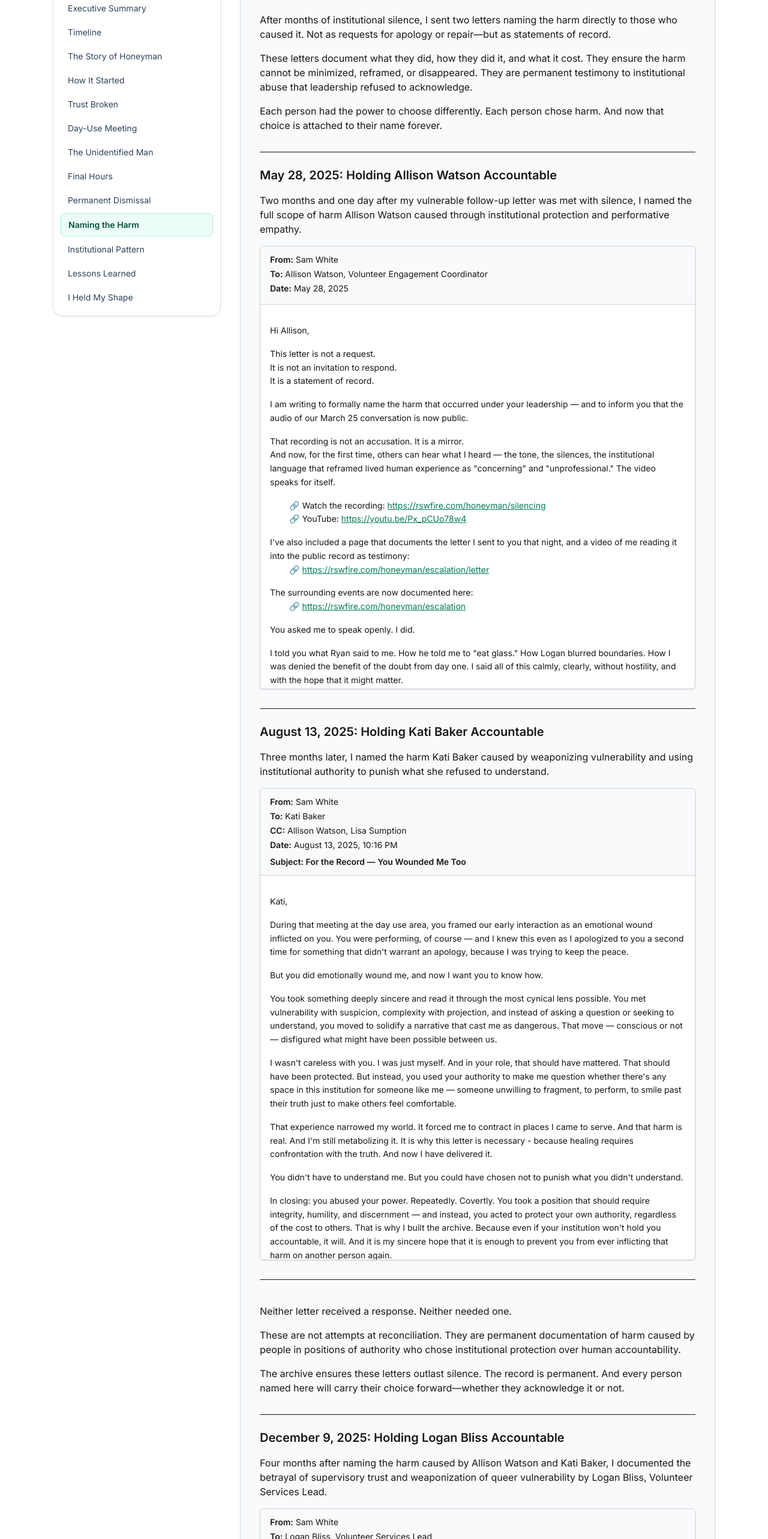
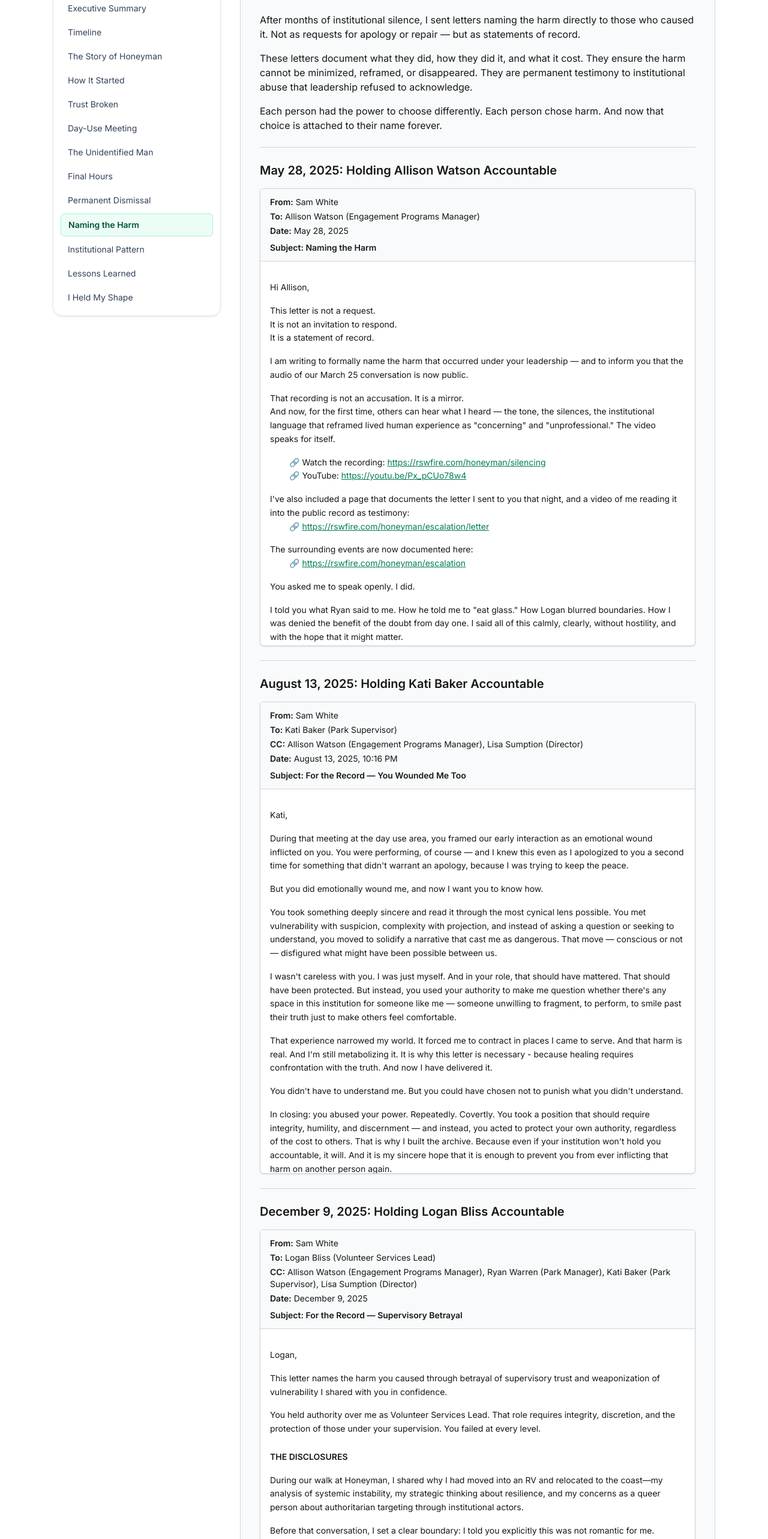
Before and after one commit to rswfire/rswfire.oprd, a Next.js app: page /naming-the-harm in a window 1280 px wide. Shown: the part 234-2800 px from the top of the page at 60% size. Built offline with nearby package versions, Linux system fonts and the light colour scheme.

Commit message:
Polishing the Archive

```diff
--- a/app/(archive)/naming-the-harm/page.tsx
+++ b/app/(archive)/naming-the-harm/page.tsx
@@ -1,5 +1,5 @@
 // app/(archive)/naming-the-harm/page.tsx
-import type { Metadata } from "next";
+import type {Metadata} from "next";
 import SectionPage from "@/components/SectionPage";
 import Email from "@/components/archive/Email";
 
@@ -12,12 +12,12 @@ export default function NamingTheHarmPage() {
     return (
         <SectionPage
             title="NAMING THE HARM"
-            subtitle="MAY-AUGUST 2025 — THE LETTERS THEY MUST RECKON WITH"
+            subtitle="THE LETTERS THEY MUST RECKON WITH"
         >
 
             <div className="mt-4">
-                After months of institutional silence, I sent two letters naming the harm directly to those
-                who caused it. Not as requests for apology or repair—but as statements of record.
+                After months of institutional silence, I sent letters naming the harm directly to those
+                who caused it. Not as requests for apology or repair &mdash; but as statements of record.
             </div>
 
             <div className="mt-4">
@@ -32,20 +32,18 @@ export default function NamingTheHarmPage() {
             </div>
 
             {/* ALLISON WATSON LETTER */}
-            <h2 className="mt-8 text-xl font-semibold border-t pt-6">
+
+            <hr className="my-6 border-t border-gray-300" />
+
+            <h2 className="text-xl font-semibold">
                 May 28, 2025: Holding Allison Watson Accountable
             </h2>
 
-            <div className="mt-4">
-                Two months and one day after my vulnerable follow-up letter was met with silence, I named
-                the full scope of harm Allison Watson caused through institutional protection and
-                performative empathy.
-            </div>
-
             <Email
                 from="Sam White"
-                to="Allison Watson, Volunteer Engagement Coordinator"
+                to="Allison Watson (Engagement Programs Manager)"
                 date="May 28, 2025"
+                subject="Naming the Harm"
             >
                 <div className="mt-4">Hi Allison,</div>
 
@@ -54,13 +52,13 @@ export default function NamingTheHarmPage() {
                 <div>It is a statement of record.</div>
 
                 <div className="mt-4">
-                    I am writing to formally name the harm that occurred under your leadership — and to
+                    I am writing to formally name the harm that occurred under your leadership &mdash; and to
                     inform you that the audio of our March 25 conversation is now public.
                 </div>
 
                 <div className="mt-4">That recording is not an accusation. It is a mirror.</div>
                 <div>
-                    And now, for the first time, others can hear what I heard — the tone, the silences, the
+                    And now, for the first time, others can hear what I heard &mdash; the tone, the silences, the
                     institutional language that reframed lived human experience as "concerning" and
                     "unprofessional." The video speaks for itself.
                 </div>
@@ -135,12 +133,12 @@ export default function NamingTheHarmPage() {
                 <div className="mt-4">You never acknowledged it.</div>
 
                 <div className="mt-4">
-        Instead, less than twenty-four hours later, you made my dismissal permanent — a decision
+                    Instead, less than twenty-four hours later, you made my dismissal permanent &mdash; a decision
                     that now lives in stark contrast to the content of our recorded call.
                 </div>
 
                 <div className="mt-4">
-        So I want to name — clearly, and for the record — the full scope of harm:
+                    So I want to name &mdash; clearly, and for the record &mdash; the full scope of harm:
                 </div>
 
                 <div className="mt-4">You dismissed serious misconduct with silence.</div>
@@ -165,12 +163,12 @@ export default function NamingTheHarmPage() {
                 <div className="mt-8">But there is more.</div>
 
                 <div className="mt-4">
-        You shielded misconduct by refusing to investigate or intervene — permitting coercive
+                    You shielded misconduct by refusing to investigate or intervene &mdash; permitting coercive
                     behavior and inappropriate power dynamics to persist under your leadership.
                 </div>
 
                 <div className="mt-4">
-        You sanctioned erasure — not only of my role, but of the narrative I offered in good
+                    You sanctioned erasure &mdash; not only of my role, but of the narrative I offered in good
                     faith.
                 </div>
 
@@ -186,7 +184,7 @@ export default function NamingTheHarmPage() {
 
                 <div className="mt-4">
                     You reinforced harmful patterns by protecting those who distorted, manipulated, and
-        coerced — ensuring they remain unaccountable.
+                    coerced &mdash; ensuring they remain unaccountable.
                 </div>
 
                 <div className="mt-4">
@@ -196,7 +194,7 @@ export default function NamingTheHarmPage() {
 
                 <div className="mt-4">And perhaps most significantly:</div>
                 <div>
-        You made yourself the endpoint — not a bridge, not a voice of integrity, but a terminus.
+                    You made yourself the endpoint &mdash; not a bridge, not a voice of integrity, but a terminus.
                     A silence.
                 </div>
 
@@ -209,7 +207,7 @@ export default function NamingTheHarmPage() {
 
                 <div className="mt-4">I'm not asking you to undo it.</div>
                 <div>
-        I'm naming that it happened — and ensuring that the record will outlast the silence
+                    I'm naming that it happened &mdash; and ensuring that the record will outlast the silence
                     that followed.
                 </div>
 
@@ -217,7 +215,7 @@ export default function NamingTheHarmPage() {
                 <div>You are part of it.</div>
                 <div>And that, too, will be permanent.</div>
 
-    <div className="mt-4">—</div>
+                <div className="mt-4">&mdash;</div>
                 <div>Sam White</div>
                 <div>
 
@@ -232,27 +230,25 @@ export default function NamingTheHarmPage() {
             </Email>
 
             {/* KATI BAKER LETTER */}
-    <h2 className="mt-8 text-xl font-semibold border-t pt-6">
+
+            <hr className="my-6 border-t border-gray-300" />
+
+            <h2 className="text-xl font-semibold">
                 August 13, 2025: Holding Kati Baker Accountable
             </h2>
 
-    <div className="mt-4">
-        Three months later, I named the harm Kati Baker caused by weaponizing vulnerability and
-        using institutional authority to punish what she refused to understand.
-    </div>
-
             <Email
                 from="Sam White"
-        to="Kati Baker"
-        cc="Allison Watson, Lisa Sumption"
+                to="Kati Baker (Park Supervisor)"
+                cc="Allison Watson (Engagement Programs Manager), Lisa Sumption (Director)"
                 date="August 13, 2025, 10:16 PM"
-        subject="For the Record — You Wounded Me Too"
+                subject="For the Record &mdash; You Wounded Me Too"
             >
                 <div className="mt-4">Kati,</div>
 
                 <div className="mt-4">
                     During that meeting at the day use area, you framed our early interaction as an emotional
-            wound inflicted on you. You were performing, of course — and I knew this even as I
+                    wound inflicted on you. You were performing, of course &mdash; and I knew this even as I
                     apologized to you a second time for something that didn't warrant an apology, because I
                     was trying to keep the peace.
                 </div>
@@ -265,14 +261,14 @@ export default function NamingTheHarmPage() {
                     You took something deeply sincere and read it through the most cynical lens possible. You
                     met vulnerability with suspicion, complexity with projection, and instead of asking a
                     question or seeking to understand, you moved to solidify a narrative that cast me as
-            dangerous. That move — conscious or not — disfigured what might have been possible
+                    dangerous. That move &mdash; conscious or not &mdash; disfigured what might have been possible
                     between us.
                 </div>
 
                 <div className="mt-4">
                     I wasn't careless with you. I was just myself. And in your role, that should have mattered.
                     That should have been protected. But instead, you used your authority to make me question
-            whether there's any space in this institution for someone like me — someone unwilling to
+                    whether there's any space in this institution for someone like me &mdash; someone unwilling to
                     fragment, to perform, to smile past their truth just to make others feel comfortable.
                 </div>
 
@@ -289,7 +285,7 @@ export default function NamingTheHarmPage() {
 
                 <div className="mt-4">
                     In closing: you abused your power. Repeatedly. Covertly. You took a position that should
-            require integrity, humility, and discernment — and instead, you acted to protect your own
+                    require integrity, humility, and discernment &mdash; and instead, you acted to protect your own
                     authority, regardless of the cost to others. That is why I built the archive. Because even
                     if your institution won't hold you accountable, it will. And it is my sincere hope that it
                     is enough to prevent you from ever inflicting that harm on another person again.
@@ -298,41 +294,20 @@ export default function NamingTheHarmPage() {
                 <div className="mt-4">Sam</div>
             </Email>
 
-    {/* CLOSING */}
-    <div className="mt-8 pt-6 border-t">
-        <div className="mt-4">
-            Neither letter received a response. Neither needed one.
-        </div>
+            {/* LOGAN BLISS LETTER */}
 
-        <div className="mt-4">
-            These are not attempts at reconciliation. They are permanent documentation of harm caused
-            by people in positions of authority who chose institutional protection over human
-            accountability.
-        </div>
+            <hr className="my-6 border-t border-gray-300" />
 
-        <div className="mt-4">
-            The archive ensures these letters outlast silence. The record is permanent. And every
-            person named here will carry their choice forward—whether they acknowledge it or not.
-        </div>
-    </div>
-
-            {/* LOGAN BLISS LETTER */}
-            <h2 className="mt-8 text-xl font-semibold border-t pt-6">
+            <h2 className="text-xl font-semibold">
                 December 9, 2025: Holding Logan Bliss Accountable
             </h2>
 
-            <div className="mt-4">
-                Four months after naming the harm caused by Allison Watson and Kati Baker, I documented
-                the betrayal of supervisory trust and weaponization of queer vulnerability by Logan Bliss,
-                Volunteer Services Lead.
-            </div>
-
             <Email
                 from="Sam White"
-                to="Logan Bliss, Volunteer Services Lead"
-                cc="Allison Watson, Ryan Warren, Kati Baker, Lisa Sumption"
+                to="Logan Bliss (Volunteer Services Lead)"
+                cc="Allison Watson (Engagement Programs Manager), Ryan Warren (Park Manager), Kati Baker (Park Supervisor), Lisa Sumption (Director)"
                 date="December 9, 2025"
-                subject="For the Record — Supervisory Betrayal"
+                subject="For the Record &mdash; Supervisory Betrayal"
             >
                 <div className="mt-4">Logan,</div>
 
@@ -350,7 +325,7 @@ export default function NamingTheHarmPage() {
 
                 <div className="mt-4">
                     During our walk at Honeyman, I shared why I had moved into an RV and relocated to the
-                    coast—my analysis of systemic instability, my strategic thinking about resilience, and my
+                    coast&mdash;my analysis of systemic instability, my strategic thinking about resilience, and my
                     concerns as a queer person about authoritarian targeting through institutional actors.
                 </div>
 
@@ -362,7 +337,7 @@ export default function NamingTheHarmPage() {
                 <div className="mt-4">
                     You took what I shared in confidence and disclosed it to management. That information was
                     then weaponized by Allison Watson to pathologize my character during dismissal
-                    proceedings—reframing reasoned analysis as "apocalyptic thinking" and using my fears about
+                    proceedings&mdash;reframing reasoned analysis as "apocalyptic thinking" and using my fears about
                     identity-based targeting as evidence of instability.
                 </div>
 
@@ -379,8 +354,8 @@ export default function NamingTheHarmPage() {
                 </div>
 
                 <div className="mt-4">
-                    What I actually said was that in authoritarian contexts, people like you—institutional
-                    actors with authority—would be the mechanism through which targeting of queer people would
+                    What I actually said was that in authoritarian contexts, people like you&mdash;institutional
+                    actors with authority&mdash;would be the mechanism through which targeting of queer people would
                     occur.
                 </div>
 
@@ -388,7 +363,7 @@ export default function NamingTheHarmPage() {
 
                 <div className="mt-4">
                     At the time, I interpreted your reaction as discomfort with the subject matter. Later, I
-                    understood: you were already doing exactly what I had described—using your institutional
+                    understood: you were already doing exactly what I had described&mdash;using your institutional
                     position to target my identity.
                 </div>
 
@@ -401,7 +376,7 @@ export default function NamingTheHarmPage() {
 
                 <div className="mt-4">
                     You elicited trust through reciprocal vulnerability. You spent 90 minutes talking about
-                    yourself—your background, your concerns, your perspectives. The following day, I
+                    yourself&mdash;your background, your concerns, your perspectives. The following day, I
                     reciprocated. That is how trust-building works.
                 </div>
 
@@ -420,8 +395,8 @@ export default function NamingTheHarmPage() {
                 </div>
 
                 <div className="mt-4">
-                    Ryan used it to mock me at the day-use meeting—suggesting I "thought I had a future with
-                    you"—weaponizing my sexuality and distorting ordinary human connection into something
+                    Ryan used it to mock me at the day-use meeting&mdash;suggesting I "thought I had a future with
+                    you"&mdash;weaponizing my sexuality and distorting ordinary human connection into something
                     inappropriate.
                 </div>
 
@@ -429,7 +404,7 @@ export default function NamingTheHarmPage() {
 
                 <div className="mt-4">
                     Kati and Allison used your disclosures to construct a psychological profile justifying my
-                    permanent dismissal—reframing vulnerability as instability, analysis as extremism, and
+                    permanent dismissal&mdash;reframing vulnerability as instability, analysis as extremism, and
                     identity-based fears as concerning behavior.
                 </div>
 
@@ -455,8 +430,8 @@ export default function NamingTheHarmPage() {
                 </div>
 
                 <div className="mt-4">
-                    That choice—to betray supervisory trust and weaponize queer vulnerability after I
-                    explicitly set a boundary with you—is now part of the permanent record.
+                    That choice&mdash;to betray supervisory trust and weaponize queer vulnerability after I
+                    explicitly set a boundary with you&mdash;is now part of the permanent record.
                 </div>
 
                 <h3 className="mt-6 font-semibold">THE RECORD</h3>
@@ -499,7 +474,7 @@ export default function NamingTheHarmPage() {
                 <div>This is a statement of record.</div>
                 <div>Your choices as Volunteer Services Lead are now permanently attached to your name.</div>
 
-    <div className="mt-6">—</div>
+                <div className="mt-6">&mdash;</div>
                 <div>Sam White</div>
                 <div>
 
@@ -511,7 +486,32 @@ export default function NamingTheHarmPage() {
                         https://oprdvolunteerabuse.org
                     </a>
                 </div>
+
+                <div className="mt-4">A copy of this letter is here:</div>
+                <div>https://oprdvolunteerabuse.org/naming-the-harm</div>
+
             </Email>
+
+            {/* CLOSING */}
+
+            <hr className="my-6 border-t border-gray-300" />
+
+            <div className="p-4 bg-gray-50 border-l-4 border-emerald-600 text-sm">
+                <div className="mt-4">
+                    None of these letters received a response. None needed one.
+                </div>
+
+                <div className="mt-4">
+                    These are not attempts at reconciliation. They are permanent documentation of harm caused
+                    by people in positions of authority who chose institutional protection over human
+                    accountability.
+                </div>
+
+                <div className="mt-4">
+                    The archive ensures these letters outlast silence. The record is permanent. And every
+                    person named here will carry their choice forward &mdash; whether they acknowledge it or not.
+                </div>
+            </div>
 
         </SectionPage>
     );
--- a/app/(archive)/trust-broken/supplemental/page.tsx
+++ b/app/(archive)/trust-broken/supplemental/page.tsx
@@ -13,7 +13,6 @@ export default function TrustBrokenSupplementalPage() {
         <SectionPage
             title="TRUST BROKEN"
             subtitle="SUPPLEMENTAL DOCUMENTATION"
-            supplemental="AUGUST 24, 2025"
         >
 
             <div className="mt-4">
```
Lines whose indentation alone changed are shown as unchanged.
